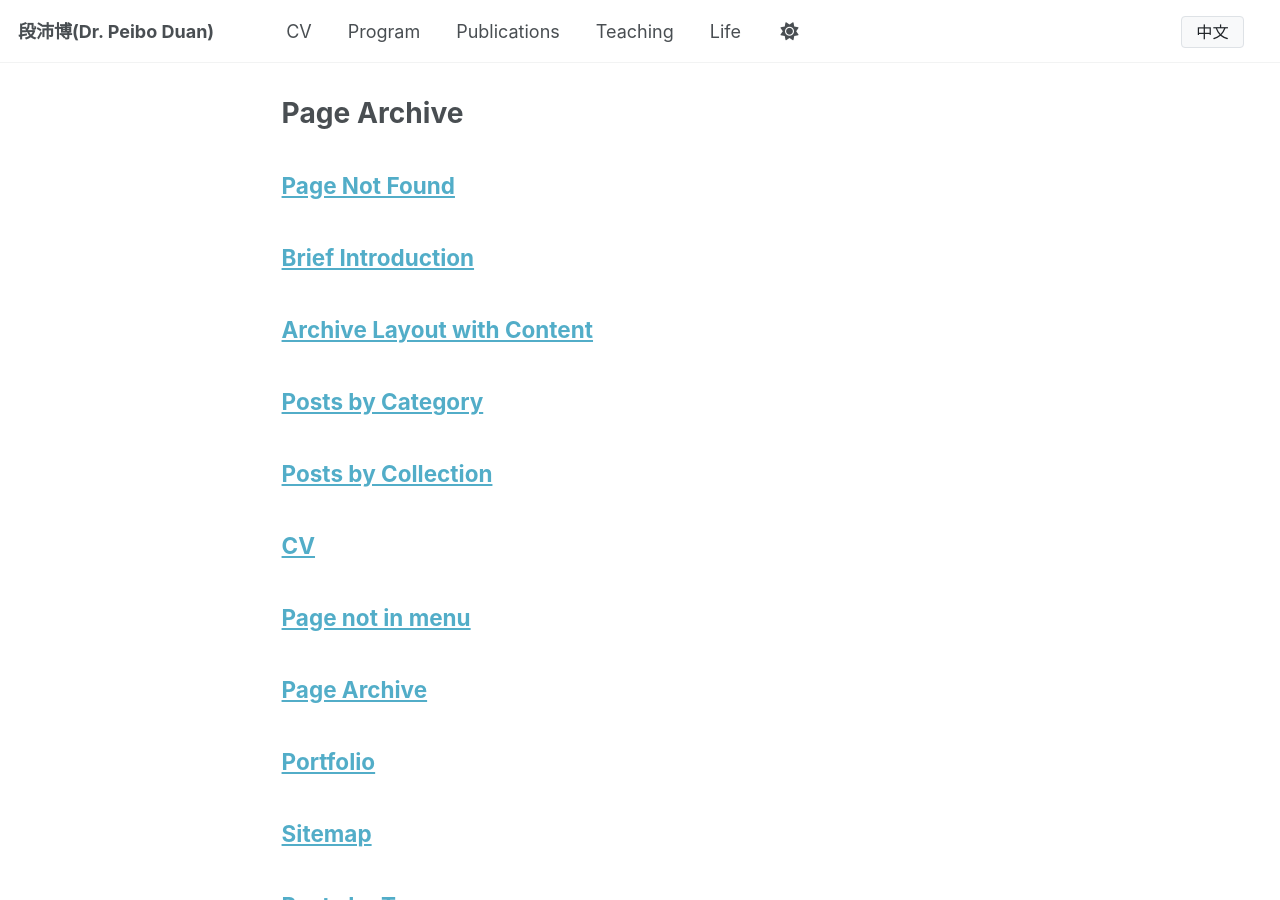
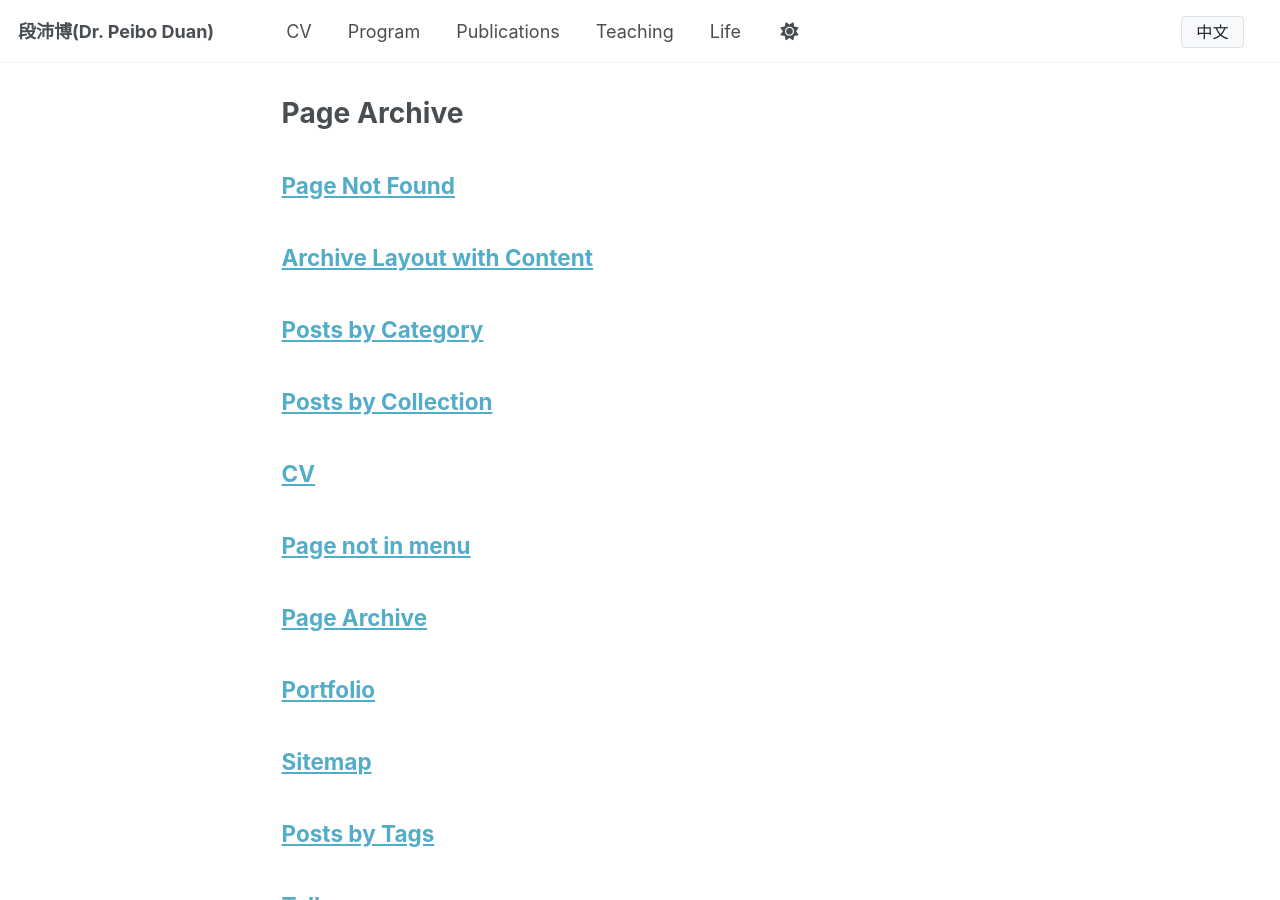
Before and after one commit to aurora76/peiboduan, a Jekyll site: the page built from _pages/page-archive.html, in a window 1280 px wide and 900 px high. Built offline with Jekyll 4.4.1, drawn with Linux system fonts in a browser that asks for light colours; a script bundle is joined from its source files by our own code; library files that are not in the unit come from our copies.

Commit message:
Update about-cn.md

```diff
--- a/_pages/about-cn.md
+++ b/_pages/about-cn.md
@@ -1,11 +1,10 @@
 ---
-permalink: /about-cn/
-title: "Brief Introduction"
+permalink: /
+title: ""
 lang: cn
 author_profile: true
 
 redirect_from:
-  - /about/
   - /about.html
 ---
 
```
